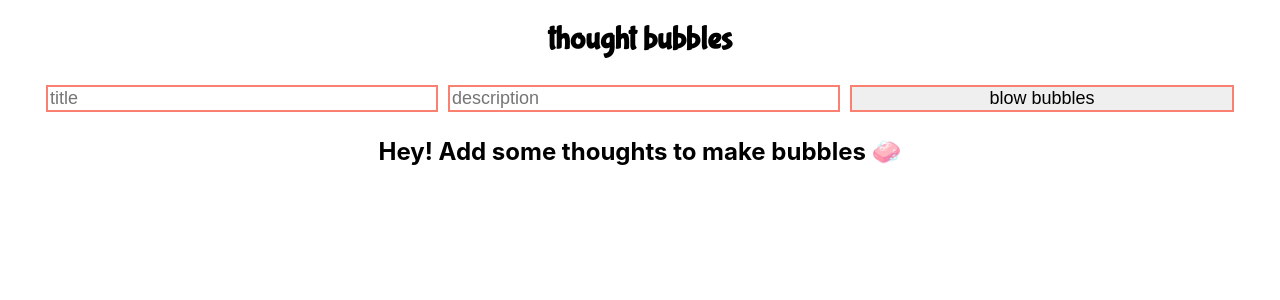
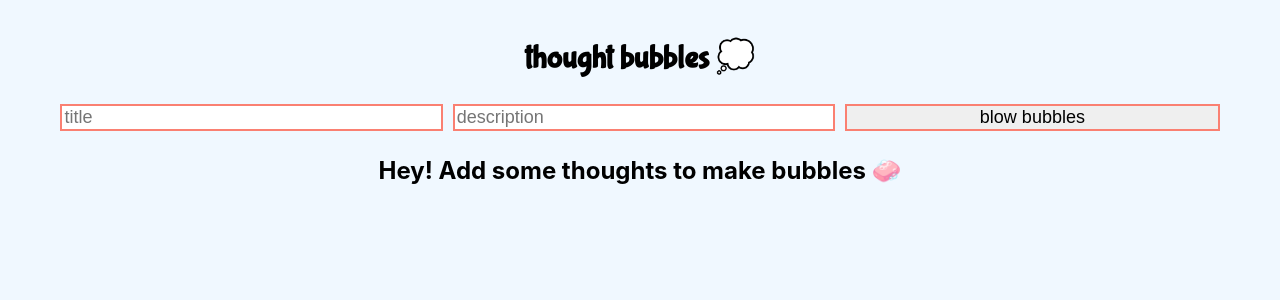
Before and after one commit to nichelicorn/thought-bubbles, a React (Create React App) app: page / in a window 1280 px wide. Shown: the top 300 px of the page. Built offline with nearby package versions, Linux system fonts and the light colour scheme.

Commit message:
💅 Add styles to App

```diff
--- a/src/App.css
+++ b/src/App.css
@@ -1,4 +1,10 @@
+body {
+  background-color: aliceblue;
+  margin: auto;
+}
+
 .App {
+  padding: 1rem;
   text-align: center;
 }
 
--- a/src/App.js
+++ b/src/App.js
@@ -45,7 +45,7 @@ class App extends Component {
   render() {
     return (
       <main className="App">
-        <h1>thought bubbles</h1>
+        <h1>thought bubbles 💭</h1>
         <Form addIdea={this.addIdea} />
         {!this.state.ideas.length && <h2>Hey! Add some thoughts to make bubbles 🧼</h2>}
         <Ideas ideas={this.state.ideas} deleteIdea={this.deleteIdea} setStorage={this.setStorage} />
```
